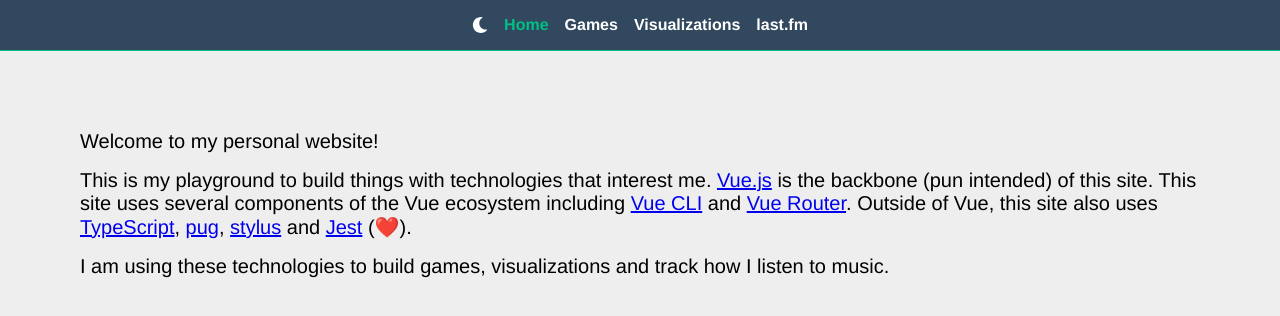
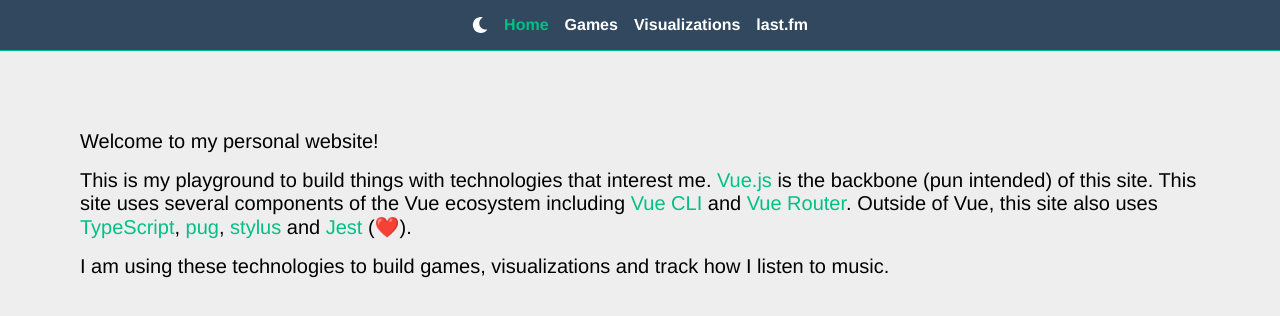
Before and after one commit to paulmotz/github-pages, a Vue app: page / in a window 1280 px wide. Shown: the top 316 px of the page. Built offline with nearby package versions, Linux system fonts and the light colour scheme.

Commit message:
Change link colours

```diff
--- a/src/views/Home.vue
+++ b/src/views/Home.vue
@@ -30,10 +30,21 @@ export default Vue.extend({
 </script>
 
 <style scoped lang='stylus'>
+@import '../assets/variables.styl'
 .home-wrapper
 	margin: 5rem
 	font-size: 1.25rem
 
 	p
 		margin: 0 0 1rem 0
+
+		a
+			color: $vue-green
+			text-decoration: none
+
+			&:hover
+				text-decoration: underline
+
+			&:visited
+				color: $vue-blue
 </style>
```
